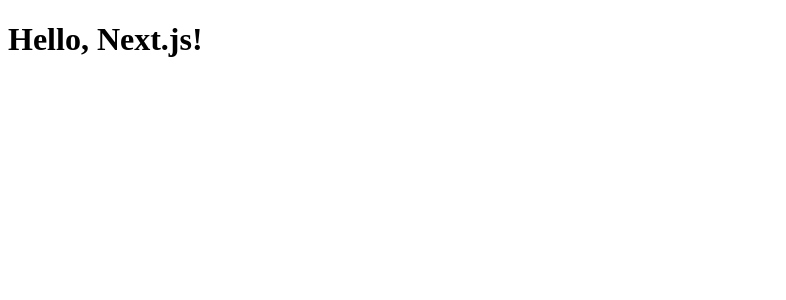
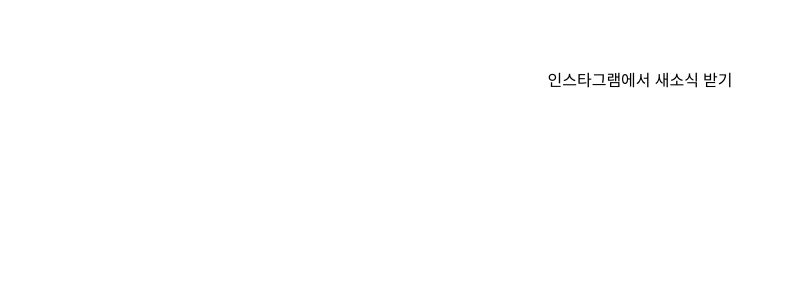
Before and after one commit to SeokyoungYou/postblackbelt-web, a Next.js app: page / in a window 1280 px wide. Shown: the top 300 px of the page, without its empty margins (0-786 px from the left). Built offline with nearby package versions, Linux system fonts and the light colour scheme.

Commit message:
feat: add instagram link

```diff
--- a/app/globals.css
+++ b/app/globals.css
@@ -2,11 +2,11 @@
 @tailwind components;
 @tailwind utilities;
 
-:root {
+/* :root {
   --foreground-rgb: 0, 0, 0;
   --background-start-rgb: 214, 219, 220;
   --background-end-rgb: 255, 255, 255;
-}
+} */
 
 @media (prefers-color-scheme: dark) {
   :root {
--- a/app/layout.tsx
+++ b/app/layout.tsx
@@ -1,4 +1,11 @@
 import React from "react";
+// These styles apply to every route in the application
+import "./globals.css";
+
+export const metadata = {
+  title: "Create Next App",
+  description: "Generated by create next app",
+};
 
 type RootLayoutProps = {
   children: React.ReactNode;
--- a/app/page.tsx
+++ b/app/page.tsx
@@ -1,3 +1,26 @@
+"use client";
+import React from "react";
+
 export default function Page() {
-  return <h1>Hello, Next.js!</h1>;
+  const [bannerIndex, setBannerIndex] = React.useState(0);
+  return (
+    <main id="banner">
+      <a href={banner[bannerIndex].url}>
+        <div className="flex items-center justify-center w-full h-40">
+          <h1 className="">{banner[bannerIndex].message}</h1>
+        </div>
+      </a>
+    </main>
+  );
 }
+
+const banner = [
+  {
+    message: "인스타그램에서 새소식 받기",
+    url: "https://www.instagram.com/post_black_belt/",
+  },
+  {
+    message: "",
+    url: "",
+  },
+];
```
Also changed, not shown: package.json (+5 -3 lines), 1 other file (tests, documents, lock files or other folders).
